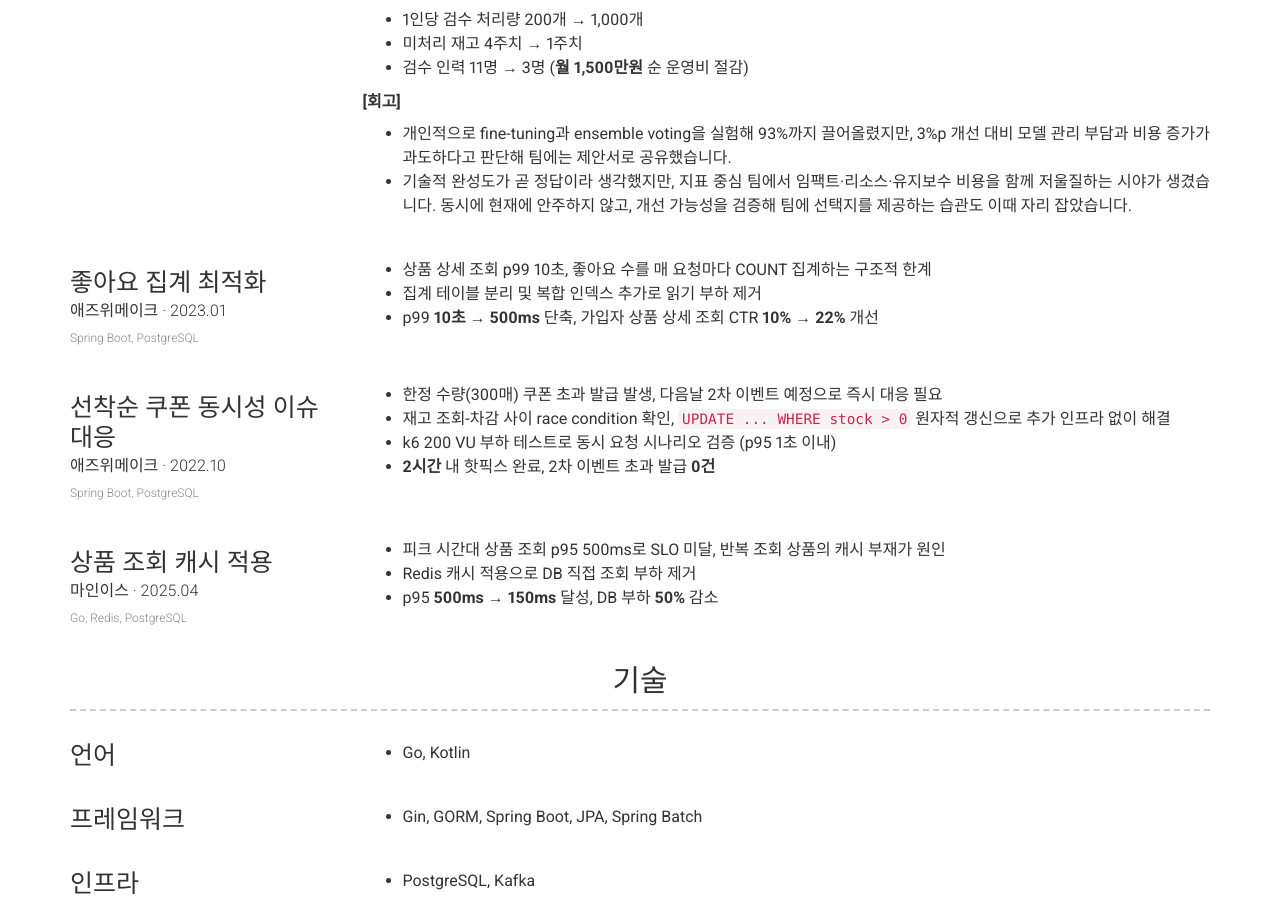
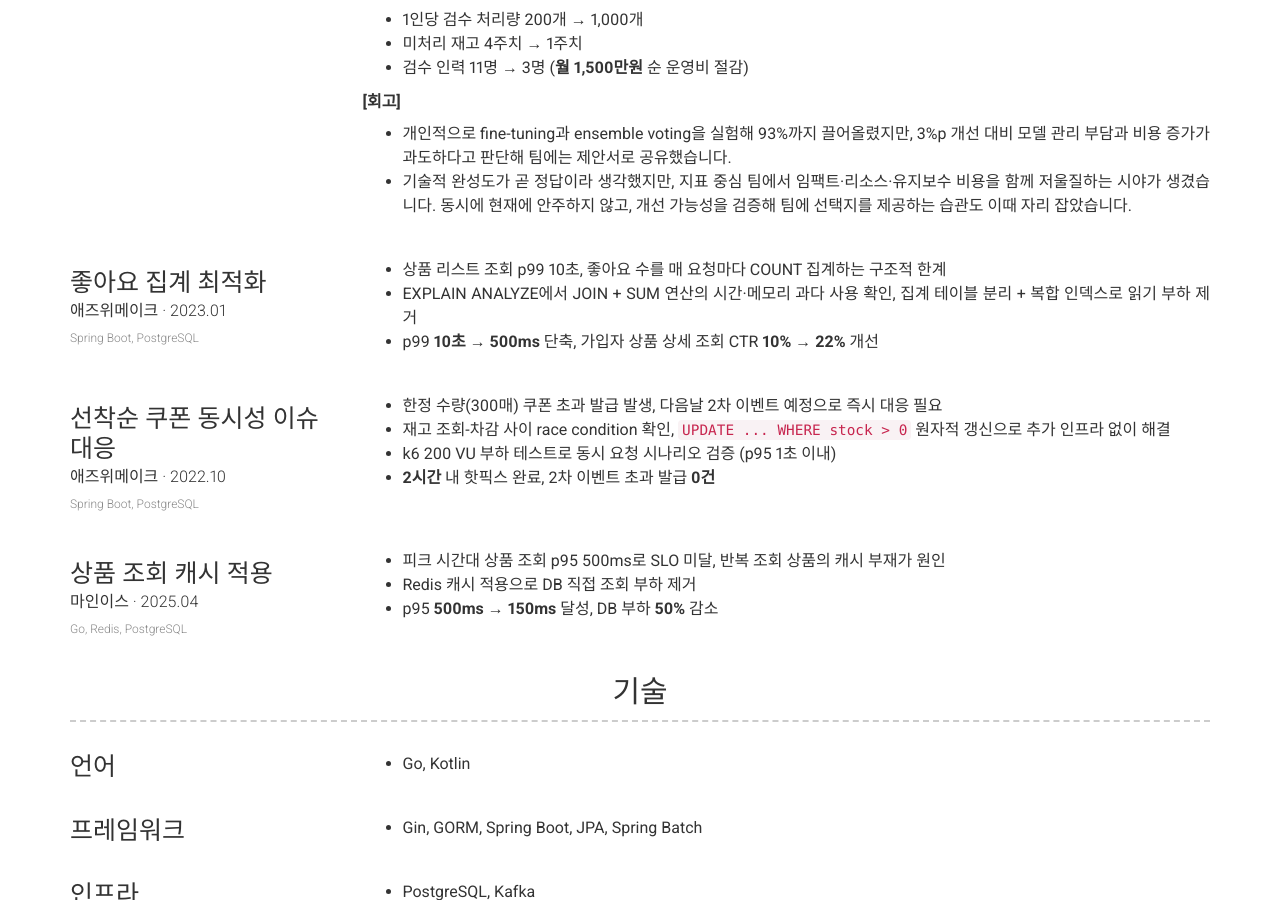
Before and after one commit to toongri/toongri.github.io, a Jekyll site: the page built from index.md, in a window 1280 px wide and 900 px high, scrolled down 1596 px. Built offline with Jekyll 4.4.1, drawn with Linux system fonts in a browser that asks for light colours; nearby versions of some CDN libraries.

Commit message:
docs: 좋아요 집계 최적화 조회 대상 수정 및 Action WHY 추가

```diff
--- a/_config.yml
+++ b/_config.yml
@@ -101,8 +101,8 @@ content:
         caption: 애즈위메이크 · 2023.01
         skills: Spring Boot, PostgreSQL
         description: |
-          - 상품 상세 조회 p99 10초, 좋아요 수를 매 요청마다 COUNT 집계하는 구조적 한계
-          - 집계 테이블 분리 및 복합 인덱스 추가로 읽기 부하 제거
+          - 상품 리스트 조회 p99 10초, 좋아요 수를 매 요청마다 COUNT 집계하는 구조적 한계
+          - EXPLAIN ANALYZE에서 JOIN + SUM 연산의 시간·메모리 과다 사용 확인, 집계 테이블 분리 + 복합 인덱스로 읽기 부하 제거
           - p99 **10초 → 500ms** 단축, 가입자 상품 상세 조회 CTR **10% → 22%** 개선
       - layout: top-left
         title: 선착순 쿠폰 동시성 이슈 대응
```
